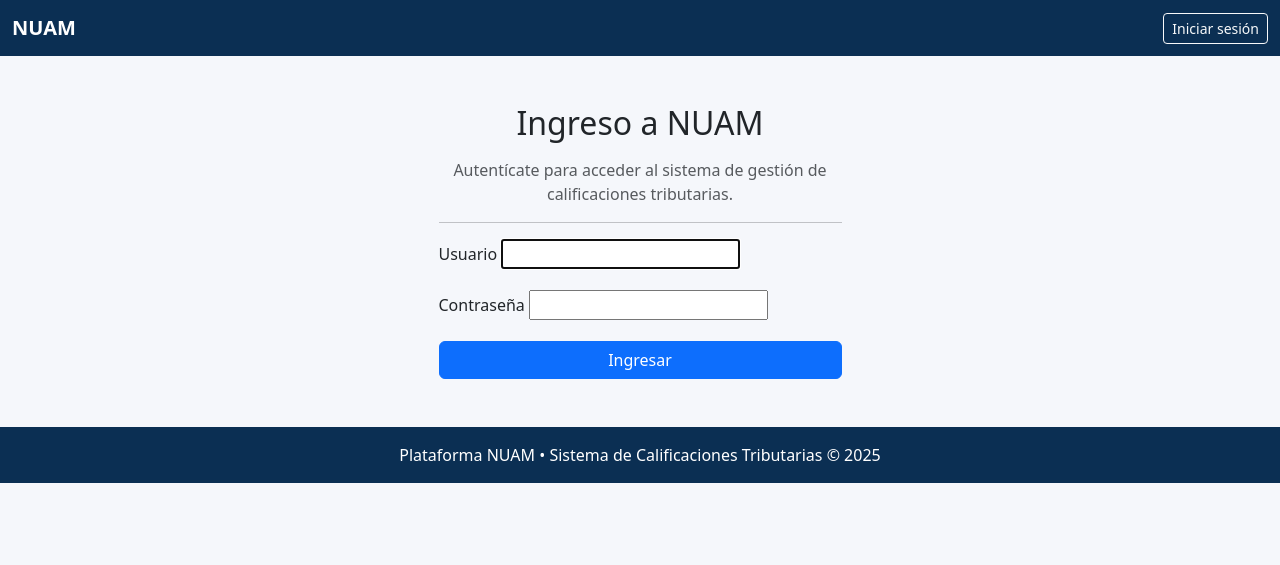
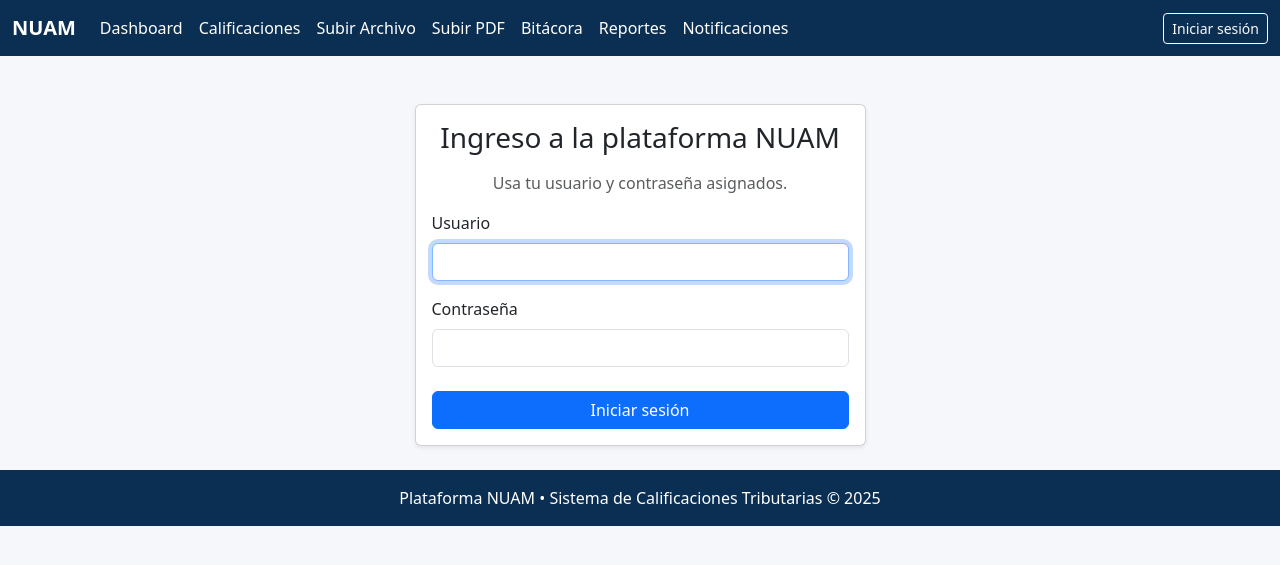
Before and after one commit to mvttias1/nuam-calificaciones-tributarias, a Django app: page /cuentas/login/ in a window 1280 px wide. Shown: the top 565 px of the page. Run offline with Django 5.2, Linux system fonts and the light colour scheme.

Commit message:
no lo se que hago a esta hora

```diff
--- a/config/urls.py
+++ b/config/urls.py
@@ -7,14 +7,26 @@ from django.contrib.auth import views as auth_views
 
 
 def redirect_to_login(request):
-    return redirect('login')  # Redirige al login automáticamente
+    # Redirige a la página de login por defecto
+    return redirect("login")
+
 
 urlpatterns = [
-    path('', redirect_to_login),          # <--- redirección principal
-    path('admin/', admin.site.urls),
-    path('cuentas/', include('django.contrib.auth.urls')),
-    path('', include('tributaria.urls')),
-    path("cuentas/logout/", auth_views.LogoutView.as_view(), name="logout"),
+    path("", redirect_to_login, name="home"),            # raíz -> login
+    path("admin/", admin.site.urls),
+
+    # app de cuentas (login, registro, etc.)
+    path("cuentas/", include("cuentas.urls")),
+
+    # app principal
+    path("", include("tributaria.urls")),
+
+    # LOGOUT correcto (nota: va bajo /cuentas/logout/)
+    path(
+        "cuentas/logout/",
+        auth_views.LogoutView.as_view(next_page="login"),
+        name="logout",
+    ),
 ]
 
 if settings.DEBUG:
--- a/cuentas/urls.py
+++ b/cuentas/urls.py
@@ -3,7 +3,13 @@ from django.contrib.auth import views as auth_views
 from . import views
 
 urlpatterns = [
-    path('login/', auth_views.LoginView.as_view(template_name='registration/login.html'), name='login'),
-    path('logout/', auth_views.LogoutView.as_view(), name='logout'),
-    path('logout/', views.logout_view, name='logout'),
+    # Login usando el template registration/login.html
+    path(
+        "login/",
+        auth_views.LoginView.as_view(template_name="registration/login.html"),
+        name="login",
+    ),
+
+    # Logout usando nuestra vista propia (acepta GET sin problemas)
+    path("logout/", views.logout_view, name="logout"),
 ]
--- a/templates/registration/login.html
+++ b/templates/registration/login.html
@@ -1,33 +1,63 @@
 {% extends "base.html" %}
-{% block title %}Acceso al sistema{% endblock %}
 
 {% block content %}
-<div class="row justify-content-center">
+<div class="row justify-content-center mt-5">
     <div class="col-md-5">
-    <div class="nuam-card p-4">
-      <h2 class="mb-3 text-center">Ingreso a NUAM</h2>
+        <div class="card shadow-sm">
+            <div class="card-body">
+
+                <h3 class="mb-3 text-center">Ingreso a la plataforma NUAM</h3>
                 <p class="text-muted text-center">
-        Autentícate para acceder al sistema de gestión de calificaciones tributarias.
+                    Usa tu usuario y contraseña asignados.
                 </p>
-      <hr>
-      <form method="post" novalidate>
+
+                {% if form.errors %}
+                    <div class="alert alert-danger">
+                        Usuario o contraseña incorrectos. Inténtalo de nuevo.
+                    </div>
+                {% endif %}
+
+                {% if next %}
+                    <p class="text-muted">
+                        Debes iniciar sesión para acceder a esta página.
+                    </p>
+                {% endif %}
+
+                <form method="post" action="{% url 'login' %}">
                     {% csrf_token %}
-        {{ form.non_field_errors }}
 
                     <div class="mb-3">
-          <label class="form-label">Usuario</label>
-          {{ form.username }}
+                        <label for="id_username" class="form-label">Usuario</label>
+                        <input type="text"
+                               name="username"
+                               autofocus
+                               required
+                               maxlength="150"
+                               class="form-control"
+                               id="id_username">
                     </div>
 
                     <div class="mb-3">
-          <label class="form-label">Contraseña</label>
-          {{ form.password }}
+                        <label for="id_password" class="form-label">Contraseña</label>
+                        <input type="password"
+                               name="password"
+                               required
+                               class="form-control"
+                               id="id_password">
                     </div>
 
-        <div class="d-grid">
-          <button type="submit" class="btn btn-primary">Ingresar</button>
+                    {% if next %}
+                        <input type="hidden" name="next" value="{{ next }}">
+                    {% endif %}
+
+                    <div class="d-grid gap-2 mt-4">
+                        <button type="submit" class="btn btn-primary">
+                            Iniciar sesión
+                        </button>
                     </div>
                 </form>
+
+            </div>
         </div>
     </div>
 </div>
```
Also changed, not shown: cuentas/views.py (+4 -4 lines), templates/base.html (+32 -23 lines). Lines whose indentation alone changed are shown as unchanged.
